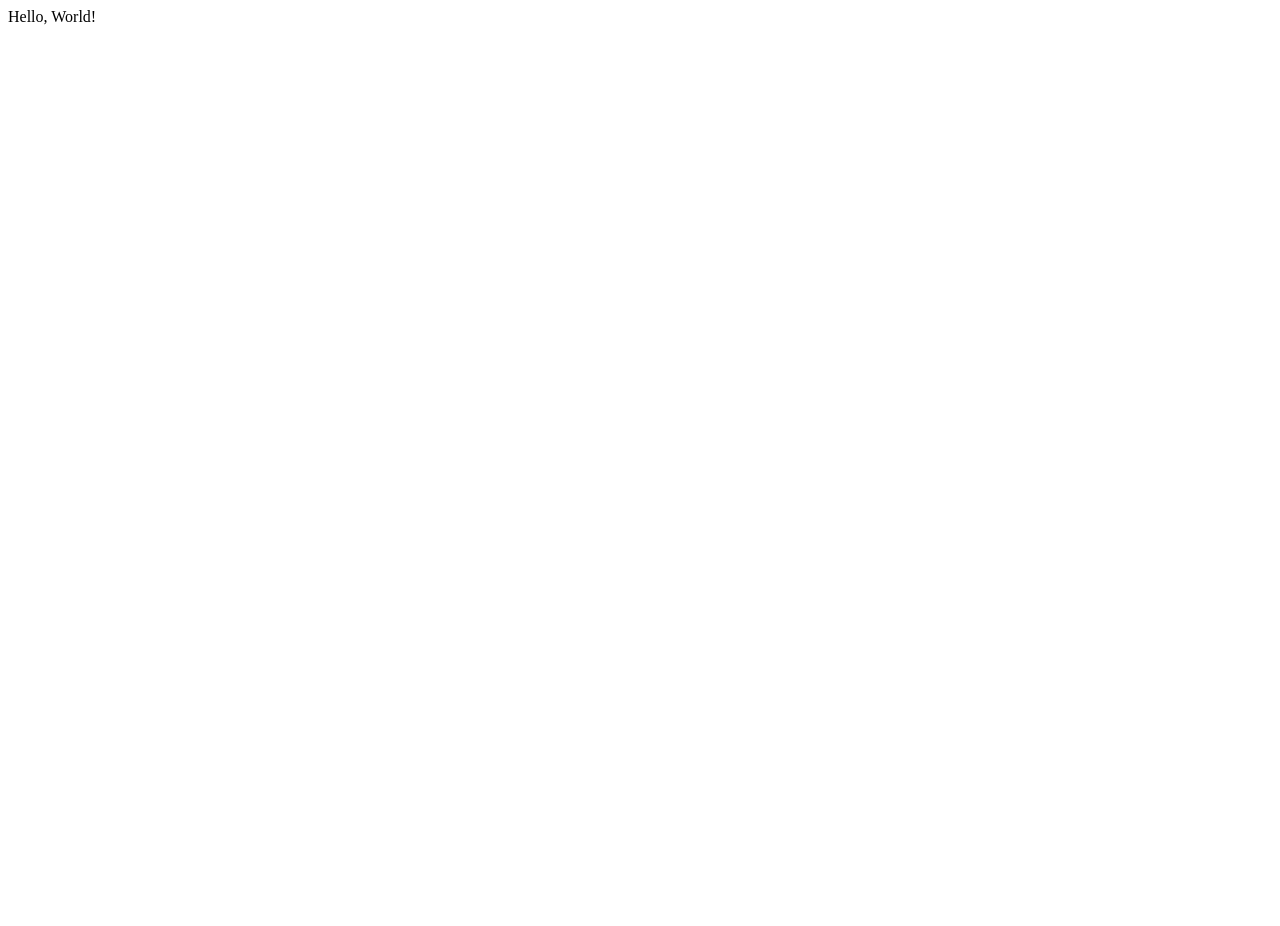
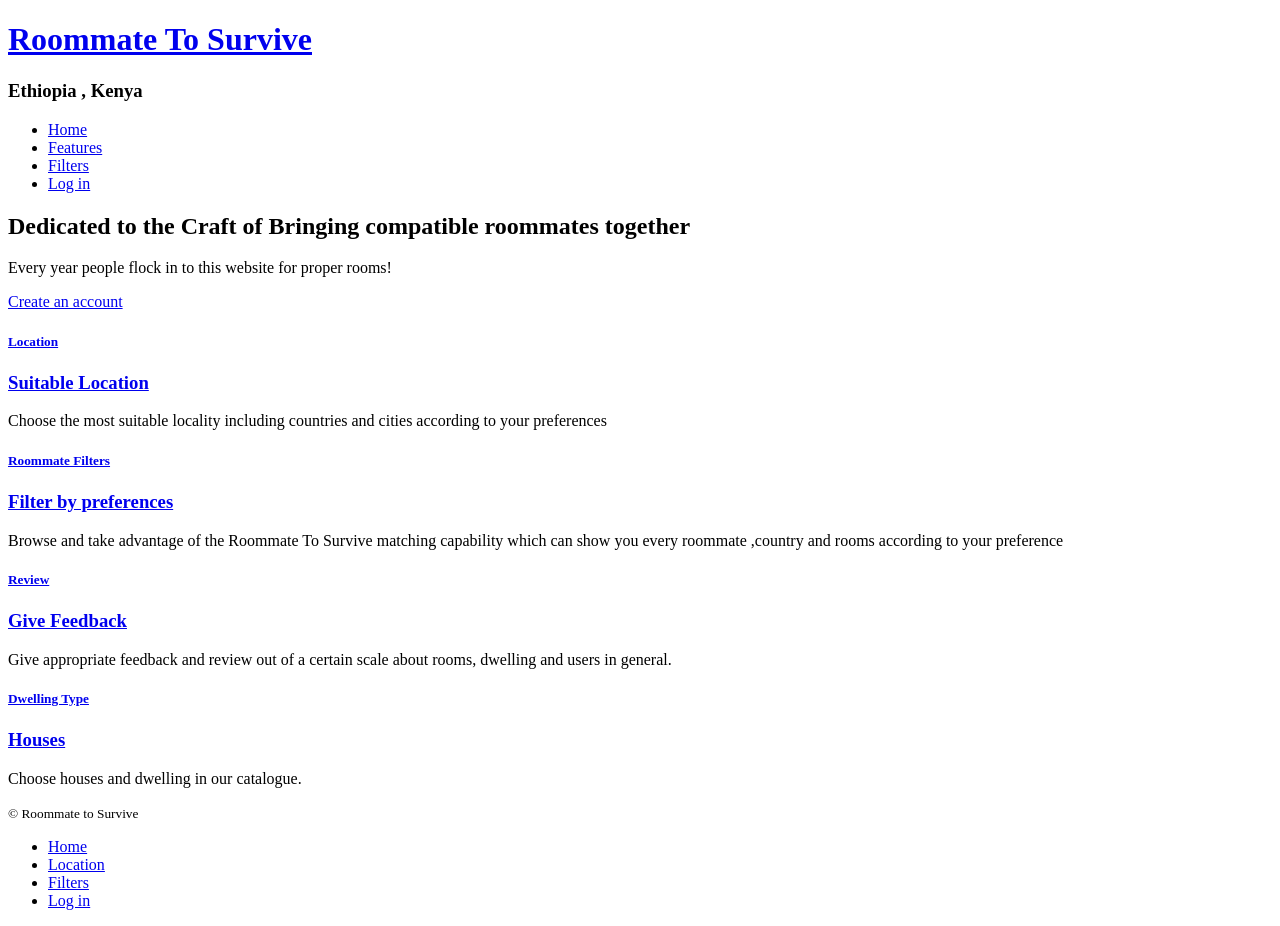
Before and after one commit to Csasaka19/Roommate-to-survive, a Flask app: page / in a window 1280 px wide. Before the commit the page is almost empty. Before the commit the page ends 25 px from the top, so only its background shows below. Run offline with Flask 3, Linux system fonts and the light colour scheme.

Commit message:
Add the homepage to the application

```diff
--- a/roommate_app/routes.py
+++ b/roommate_app/routes.py
@@ -1,7 +1,8 @@
 #!/usr/bin/python3
 from roommate_app import roommate_app
+from flask import render_template
 
 @roommate_app.route('/')
 @roommate_app.route('/index')
 def index():
-    return "Hello, World!"
+    return render_template('index.html', title='Home')
--- /dev/null
+++ b/roommate_app/templates/index.html
@@ -0,0 +1,64 @@
+{%  extends "base.html" %}
+
+{% block content %}
+ <!-- Hero -->
+
+ <section class="hero container">
+
+    <h2>Dedicated to the Craft of Bringing compatible roommates together</h2>
+
+    <p>Every year people flock in to this website for proper rooms!</p>
+
+    <a class="btn btn-alt" href="register.html">Create an account</a>
+
+  </section>
+
+  <!-- Teasers -->
+  <section class="row">
+
+      <div class="grid">
+
+       <!-- Locations -->
+
+          <section class="teaser col-1-3">
+              <a href="location.html">
+              <h5>Location</h5>
+              <h3>Suitable Location</h3>
+              </a>
+              <p>Choose the most suitable locality including countries and cities according to your preferences</p>
+          </section><!--
+
+           Filters
+
+       --><section class="teaser col-1-3">
+              <a href="dwelling_listing.html">
+              <h5>Roommate Filters</h5>
+              <h3>Filter by preferences</h3>
+              </a>
+              <p>Browse and take advantage of the Roommate To Survive matching capability which can show you every roommate ,country and rooms according to your preference </p>
+          </section><!--
+
+          Review
+
+          --><section class="teaser col-1-3">
+              <a href="review.html">
+              <h5>Review</h5>
+              <h3>Give Feedback</h3>
+               </a>
+              <p>Give appropriate feedback and review out of a certain scale about rooms, dwelling and users in general.</p>
+          </section><!--
+
+              Dwellings
+
+              --><section class="teaser col-1-3">
+                  <a href="dwelling_listing.html">
+                  <h5>Dwelling Type</h5>
+                  <h3>Houses</h3>
+                   </a>
+                  <p>Choose houses and dwelling in our catalogue.</p>
+              </section>
+
+      </div>
+
+  </section>
+{% endblock %}
```
Also changed, not shown: roommate_app/templates/base.html (line endings or trailing spaces).
